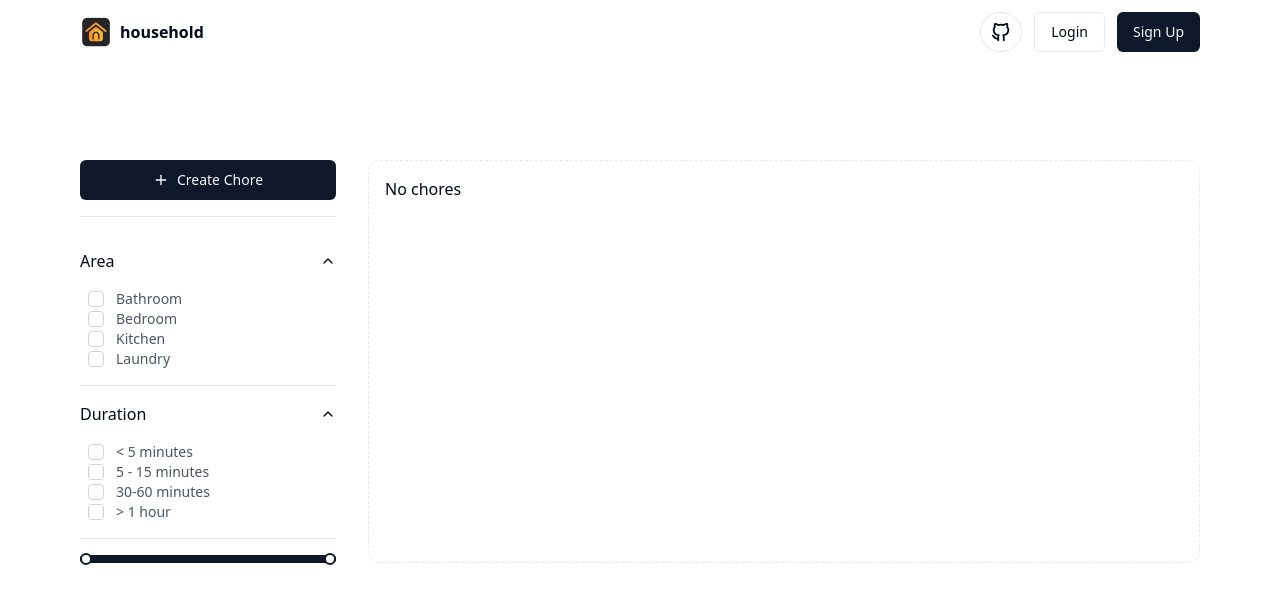
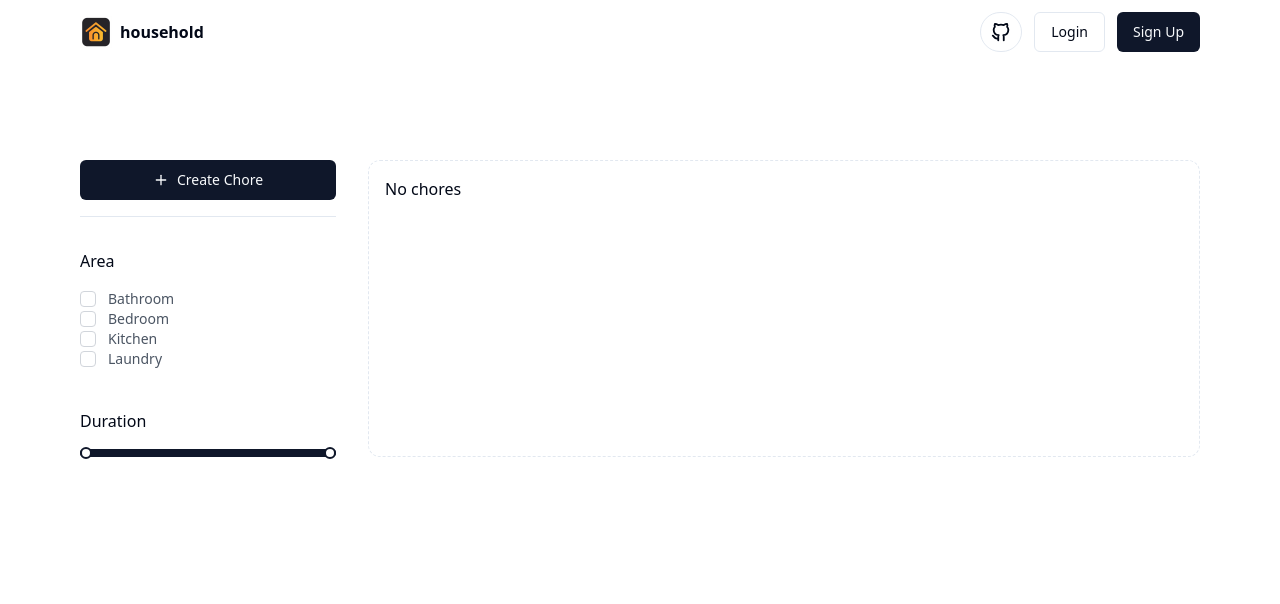
Before and after one commit to c-nicol/household, a React (Vite) app: page / in a window 1280 px wide. Shown: the top 604 px of the page. Built offline with nearby package versions, Linux system fonts and the light colour scheme.

Commit message:
Create Duration Filter Slider with Tooltip

```diff
--- a/src/features/chores/constants.ts
+++ b/src/features/chores/constants.ts
@@ -1,22 +1,6 @@
-export const choresFilters = [
-    {
-      id: 'area',
-      name: 'Area',
-      options: [
-        { value: 'bathroom', label: 'Bathroom', checked: false },
-        { value: 'bedroom', label: 'Bedroom', checked: false },
-        { value: 'kitchen', label: 'Kitchen', checked: false },
-        { value: 'laundry', label: 'Laundry', checked: false },
-      ],
-    },
-    {
-      id: 'duration',
-      name: 'Duration',
-      options: [
-        { value: 'less-than-five', label: '< 5 minutes', checked: false },
-        { value: 'five-to-fifteen', label: '5 - 15 minutes', checked: false },
-        { value: 'thirty-to-sixty', label: '30-60 minutes', checked: false },
-        { value: 'more-than-hour', label: '> 1 hour', checked: false },
-      ],
-    },
-  ];
+export const areaFilters = [
+  { value: 'bathroom', label: 'Bathroom'},
+  { value: 'bedroom', label: 'Bedroom'},
+  { value: 'kitchen', label: 'Kitchen'},
+  { value: 'laundry', label: 'Laundry'},
+];
--- a/src/features/chores/sidebar/chores-filters.tsx
+++ b/src/features/chores/sidebar/chores-filters.tsx
@@ -1,56 +1,59 @@
-import {
-  Accordion,
-  AccordionContent,
-  AccordionItem,
-  AccordionTrigger,
-} from '@/components/accordion';
 import { Checkbox } from '@/components/checkbox';
 import { Label } from '@/components/label';
 import { Tooltip, TooltipContent, TooltipTrigger } from '@/components/tooltip';
-import { choresFilters } from '@/features/chores/constants';
+import { areaFilters } from '@/features/chores/constants';
+import { useStore } from '@/store/store';
 import * as Slider from '@radix-ui/react-slider';
 
 export function ChoresFilters() {
   // TODO: Link these to the chores state once it's setup using Zustand
   return (
-    <>
-      <Accordion type="multiple" defaultValue={['area', 'duration']} className="w-full">
-        {choresFilters.map((section) => (
-          <AccordionItem key={section.id} value={section.id}>
-            <AccordionTrigger>{section.name}</AccordionTrigger>
-            <AccordionContent className="pl-2">
-              {section.options.map((option, optionIdx) => (
-                <div key={option.value} className="flex items-center">
+    <div className="flex flex-col gap-y-6">
+      <AreaFilter />
+      <DurationSlider />
+    </div>
+  );
+}
+
+function AreaFilter() {
+  return (
+    <div>
+      <div className="py-4 font-medium">Area</div>
+
+      <div>
+        {areaFilters.map((area, index) => (
+          <div key={area.value} className="flex items-center">
             <Checkbox
-                    id={`filter-${section.id}-${optionIdx}`}
-                    name={`${section.id}[]`}
-                    defaultValue={option.value}
-                    defaultChecked={option.checked}
+              id={`filter-${area.value}-${index}`}
+              name={`${area.value}[]`}
+              defaultValue={area.value}
               className="h-4 w-4 rounded border-gray-300 text-indigo-600 focus:ring-indigo-500"
             />
             <Label
-                    htmlFor={`filter-${section.id}-${optionIdx}`}
+              htmlFor={`filter-${area.value}-${index}`}
               className="ml-3 cursor-pointer text-sm text-gray-600"
             >
-                    {option.label}
+              {area.label}
             </Label>
           </div>
         ))}
-            </AccordionContent>
-          </AccordionItem>
-        ))}
-      </Accordion>
-
-      <DurationSlider />
-    </>
+      </div>
+    </div>
   );
 }
 
 function DurationSlider() {
+  const durationRange = useStore((state) => state.durationRange);
+  const setDurationRange = useStore((state) => state.setDurationRange);
+
   return (
+    <div>
+      <div className="py-4 font-medium">Duration</div>
+
       <Slider.Root
         className="relative flex w-full touch-none select-none items-center"
-      defaultValue={[0, 60]}
+        value={durationRange}
+        onValueChange={(value) => setDurationRange(value)}
         max={60}
         step={5}
         minStepsBetweenThumbs={1}
@@ -58,28 +61,27 @@ function DurationSlider() {
         <Slider.Track className="relative h-2 w-full grow overflow-hidden rounded-full bg-slate-100 dark:bg-slate-800">
           <Slider.Range className="absolute h-full bg-slate-900 dark:bg-slate-50" />
         </Slider.Track>
-
         <SliderThumbWithTooltip />
-
-      <Slider.Thumb
-        className="block h-3 w-3 rounded-full border-2 border-slate-900 bg-white ring-offset-white transition-colors focus-visible:outline-none focus-visible:ring-2 focus-visible:ring-slate-950 focus-visible:ring-offset-2 disabled:pointer-events-none disabled:opacity-50 dark:border-slate-50 dark:bg-slate-950 dark:ring-offset-slate-950 dark:focus-visible:ring-slate-300"
-        aria-label="Volume"
-      />
+        <SliderThumbWithTooltip />
       </Slider.Root>
+    </div>
   );
 }
 
 function SliderThumbWithTooltip() {
+  const durationRange = useStore((state) => state.durationRange);
+  const formattedDurationRange = `${durationRange[0]} - ${durationRange[1]} mins`;
+
   return (
-    <Tooltip>
+    <Tooltip delayDuration={50}>
       <TooltipTrigger asChild>
         <Slider.Thumb
           className="block h-3 w-3 rounded-full border-2 border-slate-900 bg-white ring-offset-white transition-colors focus-visible:outline-none focus-visible:ring-2 focus-visible:ring-slate-950 focus-visible:ring-offset-2 disabled:pointer-events-none disabled:opacity-50 dark:border-slate-50 dark:bg-slate-950 dark:ring-offset-slate-950 dark:focus-visible:ring-slate-300"
           aria-label="lower"
         />
       </TooltipTrigger>
-      <TooltipContent>
-        <p>RANGE</p>
+      <TooltipContent side="bottom">
+        <p>{formattedDurationRange}</p>
       </TooltipContent>
     </Tooltip>
   );
--- a/src/features/chores/sidebar/create-chore.tsx
+++ b/src/features/chores/sidebar/create-chore.tsx
@@ -42,7 +42,11 @@ export function CreateChore() {
   const onSubmit = (values: z.infer<typeof formSchema>) => {
     console.log('Form Values:', values);
 
-    addChore({ id: uuidv4(), ...values });
+    addChore({
+      id: uuidv4(),
+      createdAt: new Date(),
+      ...values,
+    });
     setOpen(false);
     form.reset();
   };
--- a/src/store/choresSlice.ts
+++ /dev/null
@@ -1,20 +0,0 @@
-import { StateCreator } from "zustand"
-
-export type Chore = {
-    id: string
-    title: string
-    area: string
-    duration: number
-}
-
-export interface ChoresSlice {
-    chores: Chore[]
-    addChore: (chore: Chore) => void
-    removeChore: (choreId: string) => void
-}
-
-export const createChoresSlice: StateCreator<ChoresSlice, [], [], ChoresSlice> = (set) => ({
-    chores: [],
-    addChore: (chore) => set((state) => ({ chores: [...state.chores, chore] })),
-    removeChore: (choreId) => set((state) => ({ chores: state.chores.filter((chore) => chore.id !== choreId) })),
-  })
--- /dev/null
+++ b/src/store/choresSlice.tsx
@@ -0,0 +1,27 @@
+import { StateCreator } from 'zustand';
+
+export type Chore = {
+  id: string;
+  title: string;
+  area: string;
+  duration: number;
+};
+
+export interface ChoresSlice {
+  chores: Chore[];
+  addChore: (chore: Chore) => void;
+  removeChore: (choreId: string) => void;
+
+  /* Filters */
+  durationRange: number[];
+  setDurationRange: (range: number[]) => void;
+}
+
+export const createChoresSlice: StateCreator<ChoresSlice, [], [], ChoresSlice> = (set) => ({
+  chores: [],
+  addChore: (chore) => set((state) => ({ chores: [...state.chores, chore] })),
+  removeChore: (choreId) =>
+    set((state) => ({ chores: state.chores.filter((chore) => chore.id !== choreId) })),
+  durationRange: [0, 60],
+  setDurationRange: (range) => set({ durationRange: range }),
+});
```
Lines whose indentation alone changed are shown as unchanged.
